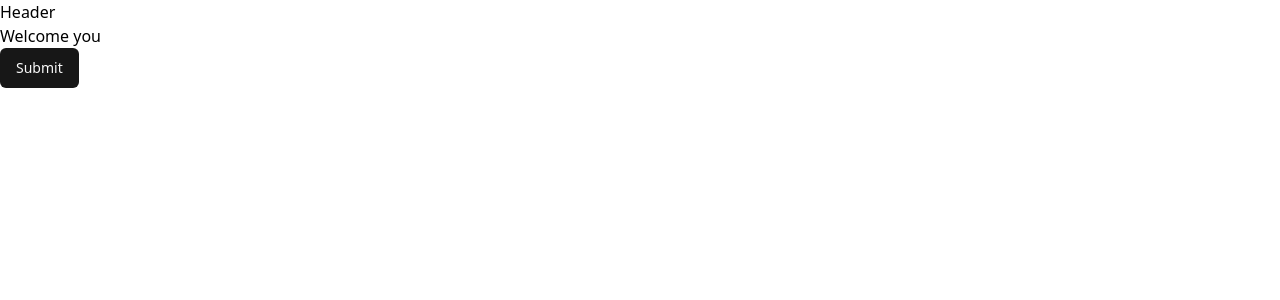
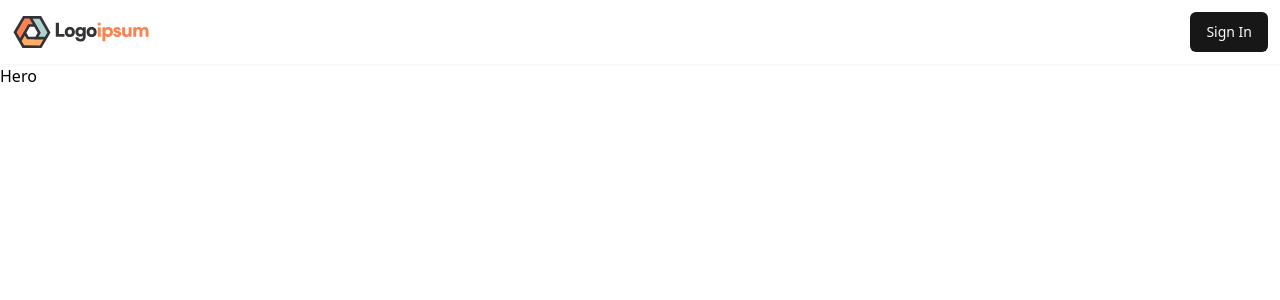
Before and after one commit to vvvardhan3/TravelPlanner-AI, a React (Vite) app: page / in a window 1280 px wide. Shown: the top 300 px of the page. Built offline with nearby package versions, Linux system fonts and the light colour scheme.

Commit message:
Updated with new logo and Sign in option in header

```diff
--- a/src/App.jsx
+++ b/src/App.jsx
@@ -1,11 +1,11 @@
 import "./App.css";
-import { Button } from "./components/ui/button";
+import Hero from "./components/ui/custom/Hero";
 
 function App() {
   return (
     <>
-      <h2>Welcome you</h2>
-      <Button>Submit</Button>
+      {/* {Hero Section} */}
+      <Hero/>
     </>
   );
 }
--- a/src/components/ui/custom/Header.jsx
+++ b/src/components/ui/custom/Header.jsx
@@ -1,8 +1,14 @@
+import { Button } from "../button";
 
 
 function Header() {
     return (
-        <div>Header</div>
+        <div className="p-3 shadow-sm flex justify-between items-center">
+            <img src="/logo.svg" alt="logo" />
+            <div>
+                <Button>Sign In</Button>
+            </div>
+        </div>
     )
 }
 
--- /dev/null
+++ b/src/components/ui/custom/Hero.jsx
@@ -0,0 +1,8 @@
+
+function Hero() {
+  return (
+    <div>Hero</div>
+  )
+}
+
+export default Hero
```
Also changed, not shown: public/logo.svg (added).
